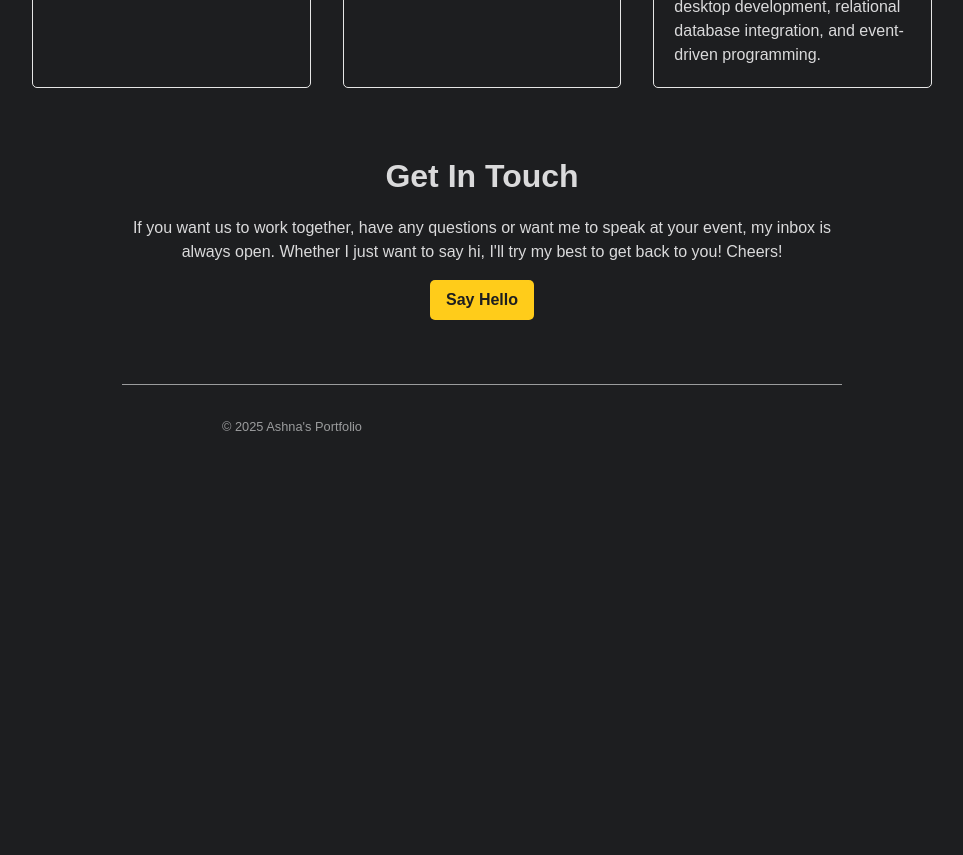
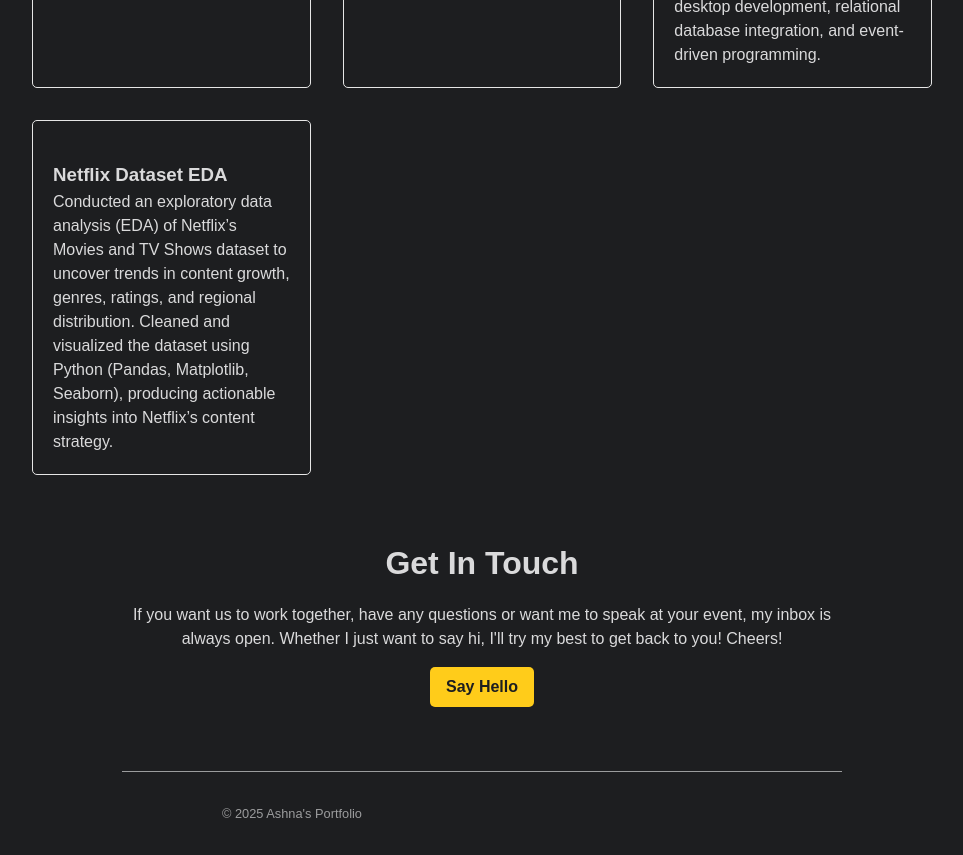
Before and after one commit to aa57c/PortfolioWebsite, a Next.js app: page / in a window 1280 px wide. Shown: the part 3500-4355 px from the top of the page, without its empty margins (158-1121 px from the left). Before the commit the page ends 3969 px from the top, so only its background shows below. Built offline with nearby package versions, Linux system fonts and the light colour scheme.

Commit message:
Update github_data.js

```diff
--- a/src/components/github_data.js
+++ b/src/components/github_data.js
@@ -91,5 +91,15 @@ export const projectData = [
         demo: false,
         poster: false,
         downloadfilelink: false
+    },
+    {
+        id: 10,
+        title: 'Netflix Dataset EDA',
+        description: 'Conducted an exploratory data analysis (EDA) of Netflix’s Movies and TV Shows dataset to uncover trends in content growth, genres, ratings, and regional distribution. Cleaned and visualized the dataset using Python (Pandas, Matplotlib, Seaborn), producing actionable insights into Netflix’s content strategy.',
+        githublink: ' https://github.com/aa57c/netflix-data-analysis',
+        deployed: false,
+        demo: false,
+        poster: false,
+        downloadfilelink: false
     }
 ];
```
